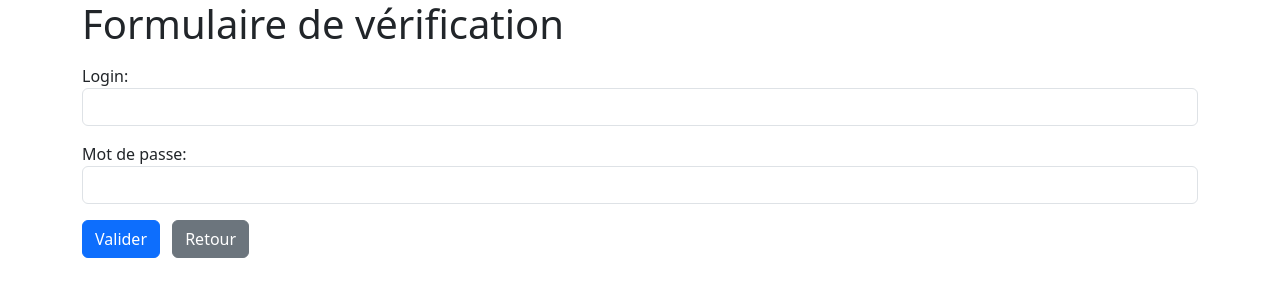
After one commit to webepse/cryptage26, a PHP site: page /verif.php in a window 1280 px wide. The commit adds this page. Shown: the top 300 px of the page. Run offline with PHP 8.4, Linux system fonts and the light colour scheme.

Commit message:
page vérification

```diff
--- a/index.php
+++ b/index.php
@@ -33,6 +33,9 @@
             }
         ?>
     </div>
+    <div class="text-center mt-3">
+        <a href="verif.php" class="btn btn-success">Démo connexion</a>
+    </div>
 </div>
 </body>
 </html>
--- /dev/null
+++ b/verif.php
@@ -0,0 +1,84 @@
+<?php
+    // init login
+    $login = "";
+
+    if(isset($_POST['login']) && isset($_POST['password']))
+    {
+        if(empty($_POST['login']) || empty($_POST['password']))
+        {
+            $erreur = "Veuillez remplir tous les champs";
+        }else{
+            $login = htmlspecialchars($_POST['login']);
+            $password = $_POST['password'];
+
+            require "config/connexion.php";
+            /**
+             * @var PDO $bdd
+             */
+            $select = $bdd->prepare("SELECT * FROM user WHERE login = ?");
+            $select->execute([$login]);
+            $data = $select->fetch();
+            $select->closeCursor();
+            if(!$data)
+            {
+                $erreur = "Ce login n'existe pas";
+            }else{
+                if(password_verify($password, $data['password']))
+                {
+                    $valid = "Vos login et mot de passe sont correct";
+                }else{
+                    $erreur = "Mot de passe incorrect";
+                }
+            }
+        }
+    }
+
+
+?>
+
+<!doctype html>
+<html lang="en">
+<head>
+    <meta charset="UTF-8">
+    <meta name="viewport"
+          content="width=device-width, user-scalable=no, initial-scale=1.0, maximum-scale=1.0, minimum-scale=1.0">
+    <meta http-equiv="X-UA-Compatible" content="ie=edge">
+    <link href="https://cdn.jsdelivr.net/npm/bootstrap@5.3.8/dist/css/bootstrap.min.css" rel="stylesheet" integrity="sha384-sRIl4kxILFvY47J16cr9ZwB07vP4J8+LH7qKQnuqkuIAvNWLzeN8tE5YBujZqJLB" crossorigin="anonymous">
+    <script src="https://cdn.jsdelivr.net/npm/bootstrap@5.3.8/dist/js/bootstrap.bundle.min.js" integrity="sha384-FKyoEForCGlyvwx9Hj09JcYn3nv7wiPVlz7YYwJrWVcXK/BmnVDxM+D2scQbITxI" crossorigin="anonymous"></script>
+    <title>Cryptage - vérification</title>
+</head>
+<body>
+    <div class="container">
+        <h1>Formulaire de vérification</h1>
+        <?php
+            if(isset($erreur))
+            {
+                echo "<div class='alert alert-danger my-3'>".$erreur."</div>";
+            }
+
+        ?>
+        <form action="verif.php" method="POST">
+            <div class="form-group my-3">
+                <label for="login">Login: </label>
+                <input type="text" name="login" id="login" class="form-control" value="<?= $login ?>">
+            </div>
+            <div class="form-group my-3">
+                <label for="password">Mot de passe: </label>
+                <input type="password" name="password" id="password" class="form-control">
+            </div>
+            <div class="form-group my-3">
+                <input type="submit" value="Valider" class="btn btn-primary">
+                <a href="index.php" class="btn btn-secondary mx-2">Retour</a>
+            </div>
+        </form>
+
+
+        <?php
+            if(isset($valid))
+            {
+                echo "<div class='alert alert-success my-3'>".$valid."</div>";
+            }
+        ?>
+    </div>
+</body>
+</html>
```
Also changed, not shown: hash.php (indentation only).
